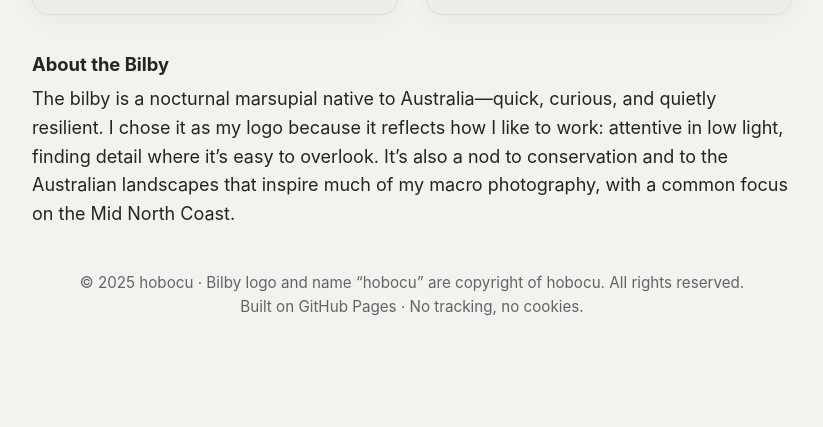
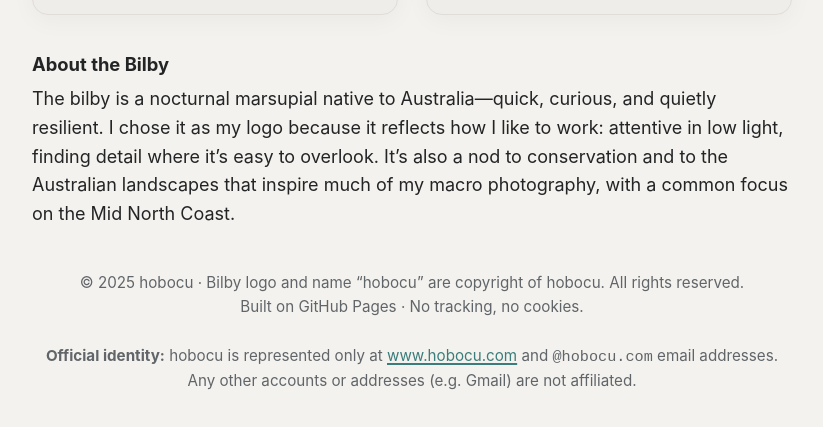
Before and after one commit to hobocu/hobocu-site, a plain HTML site: page index.html in a window 1280 px wide. Shown: the part 864-1291 px from the top of the page, without its empty margins (228-1051 px from the left). Before the commit the page ends 1227 px from the top, so only its background shows below. Drawn offline with Linux system fonts and the light colour scheme.

Commit message:
Add files via upload
updated copy-write information

```diff
--- a/index.html
+++ b/index.html
@@ -121,9 +121,18 @@
       </p>
     </section>
 
-    <footer>
-      <p>© <span id="y"></span> hobocu · Bilby logo and name “hobocu” are copyright of hobocu. All rights reserved.<br/>Built on GitHub Pages · No tracking, no cookies.</p>
-    </footer>
+	<footer>
+	  <p>
+		© <span id="y"></span> hobocu · Bilby logo and name “hobocu” are copyright of hobocu.
+		All rights reserved.<br/>
+		Built on GitHub Pages · No tracking, no cookies.<br/><br/>
+		<strong>Official identity:</strong>
+		hobocu is represented only at <a href="https://www.hobocu.com">www.hobocu.com</a>
+		and <code>@hobocu.com</code> email addresses.<br/>
+		Any other accounts or addresses (e.g. Gmail) are not affiliated.
+	  </p>
+	</footer>
+
   </div>
 
   <script>
```
Also changed, not shown: 1 other file.
